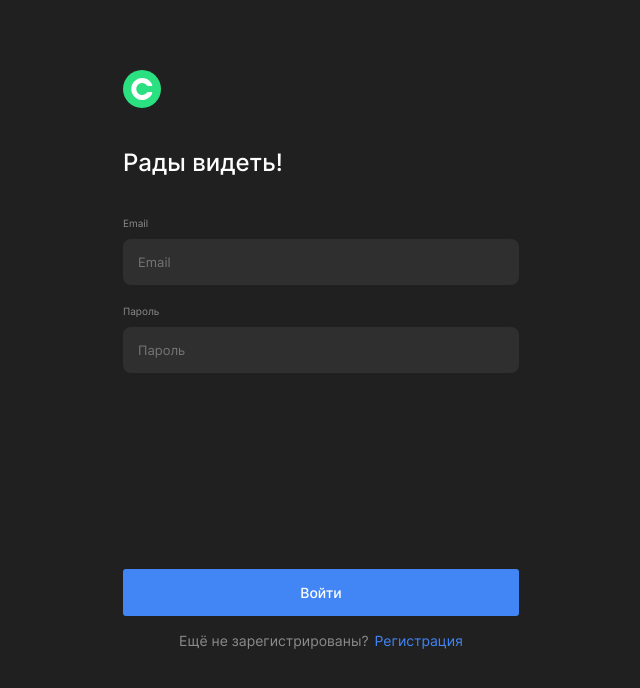
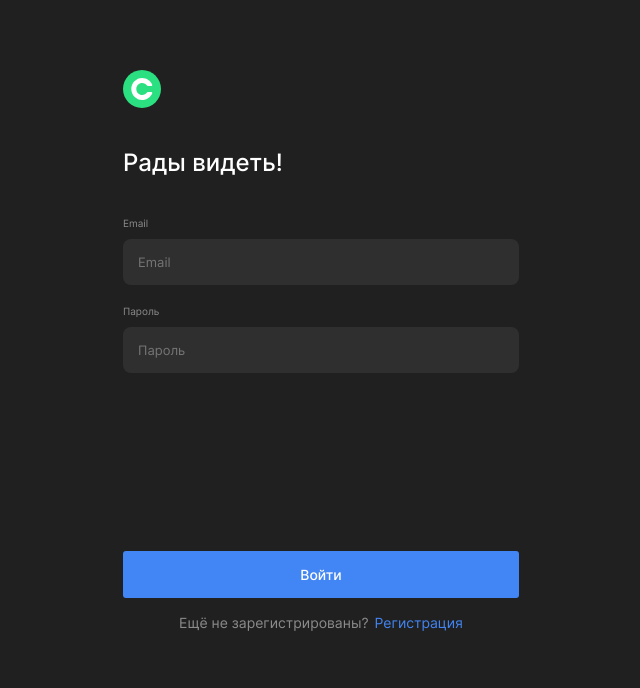
Before and after one commit to Fomenko-Elena/movies-explorer-frontend, a React (Create React App) app: page /signin in a window 1280 px wide. Shown: the top 688 px of the page, without its empty margins (319-959 px from the left). Built offline with nearby package versions, Linux system fonts and the light colour scheme.

Commit message:
Login styling

```diff
--- a/src/components/Login/Login.css
+++ b/src/components/Login/Login.css
@@ -3,5 +3,5 @@
   flex-direction: column;
   justify-content: center;
   gap: 16px;
-  padding-top: 156px;
+  padding-top: 138px;
 }
```
